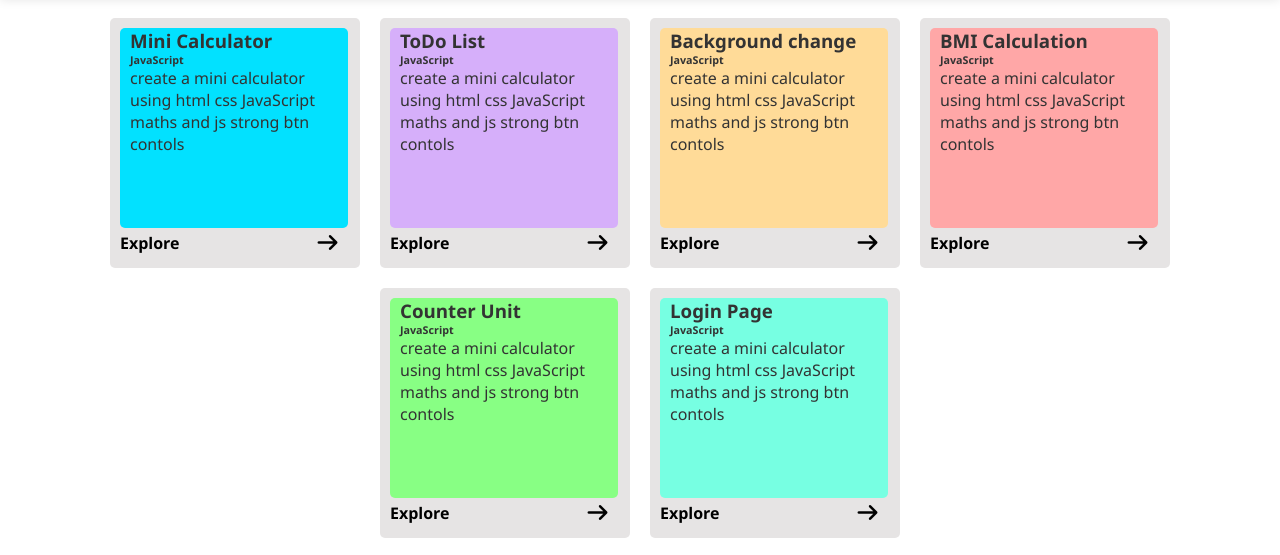
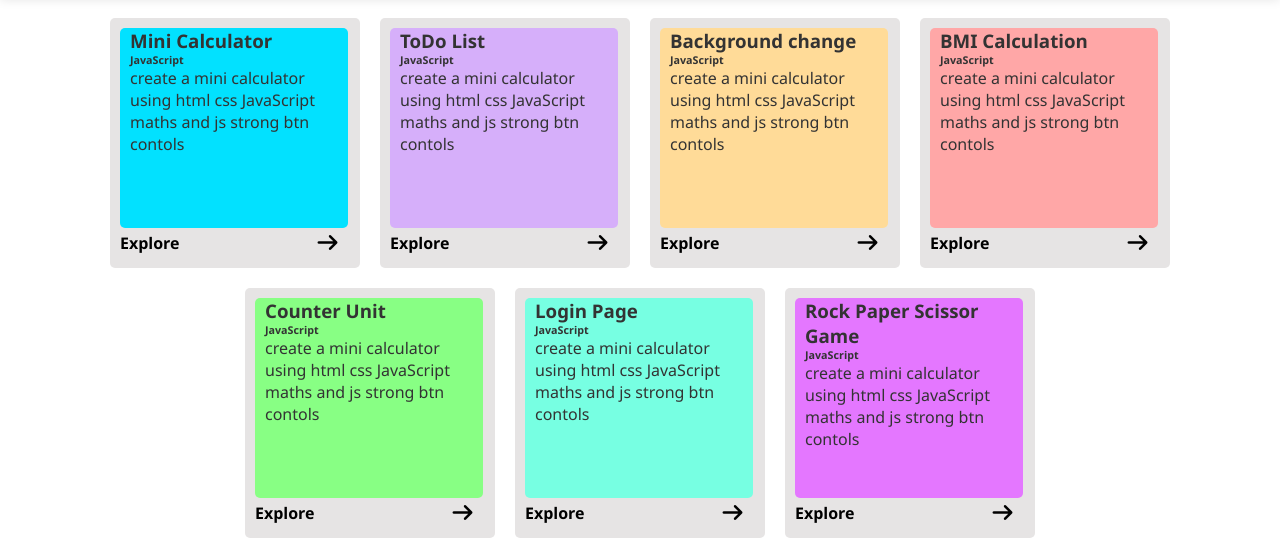
Before and after one commit to vansh-verma-dev/JavaScript-mini-Project, a plain HTML site: page index.html in a window 1280 px wide. Shown: the part 75-630 px from the top of the page. Drawn offline with Linux system fonts and the light colour scheme.

Commit message:
initial new project card & live link add

```diff
--- a/index.html
+++ b/index.html
@@ -137,6 +137,26 @@
             </span>
           </a>
         </div>
+        <!--card 7-->
+            <div class="js-card">
+          <div
+            class="js-card-title"
+            style="background-color: rgb(228, 119, 255)"
+          >
+            <h3>Rock Paper Scissor Game</h3>
+            <h6>JavaScript</h6>
+            <p>
+              create a mini calculator using html css JavaScript maths and js
+              strong btn contols
+            </p>
+          </div>
+          <a href="rock-paper-scissors/index.html" target="_blank">
+            <span class="js-card-foot">
+              <p>Explore</p>
+              <i class="fa-solid fa-arrow-right"></i>
+            </span>
+          </a>
+        </div>
       </section>
     </section>
     <h1>hey this mini projects</h1>
```
